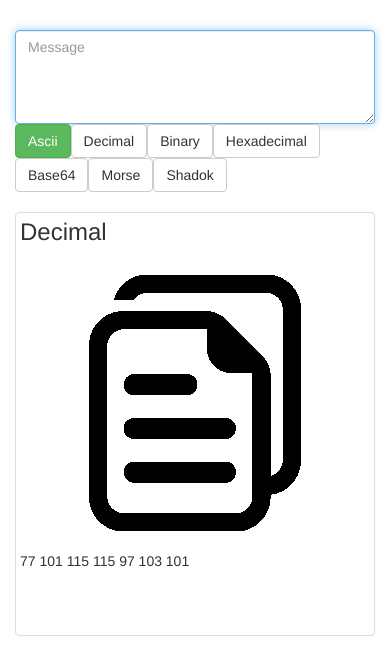
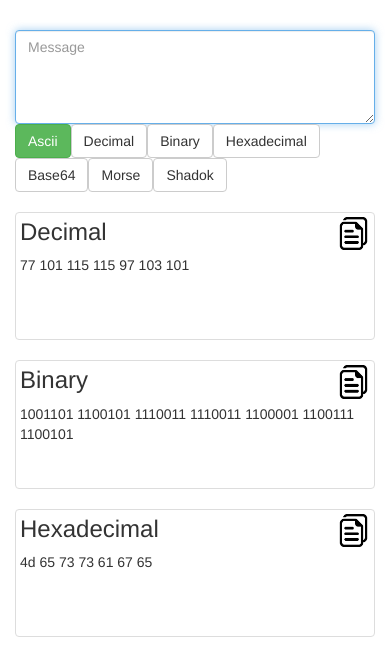
Before and after one commit to ShiiFu/decode, a website: page index.html in a window 390 px wide. Shown: the part 187-841 px from the top of the page. Drawn offline with nearby package versions, Linux system fonts and the light colour scheme; some packages are replaced by stand-ins of ours; a script that the page names is missing.

Commit message:
Fixed picture size

```diff
--- a/index.html
+++ b/index.html
@@ -34,8 +34,8 @@
 				<div ng-repeat="(name, code) in codes" ng-show="type != name" class="col-md-3">
 					<div class="thumbnail">
 						<div class="row">
-							<h3 class="col-md-10">{{ name }}</h4>
-							<a class="copy col-md-2" data-clipboard-action="copy" data-clipboard-target="#{{name}}">
+							<h3 class="col-md-10 col-xs-10">{{ name }}</h4>
+							<a class="col-md-2 col-xs-2" data-clipboard-action="copy" data-clipboard-target="#{{name}}">
 								<img
 									ng-init="img='assets/copy-icon-black.png'"
 									ng-mouseover="img='assets/copy-icon-grey.png'"
```
